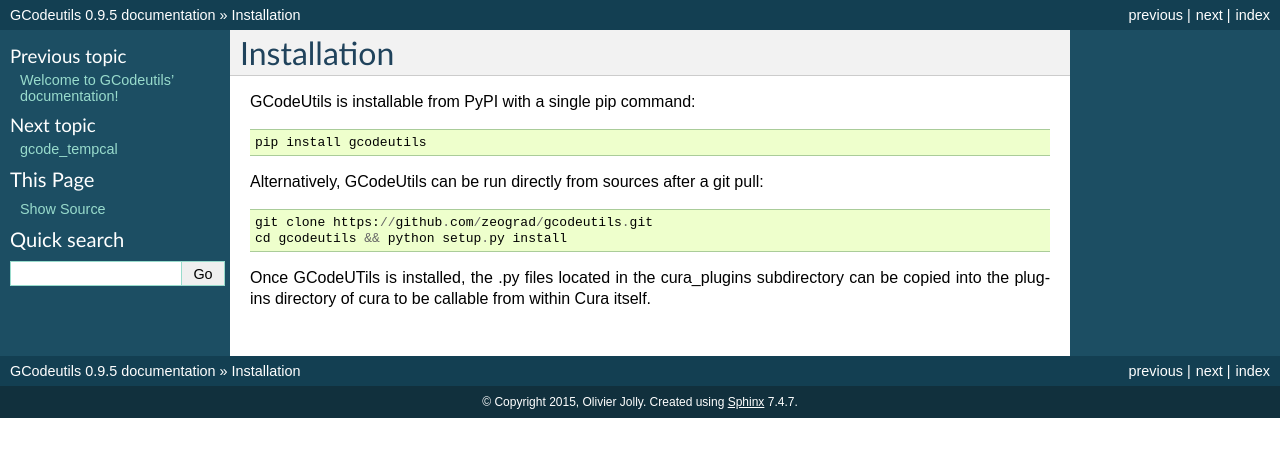
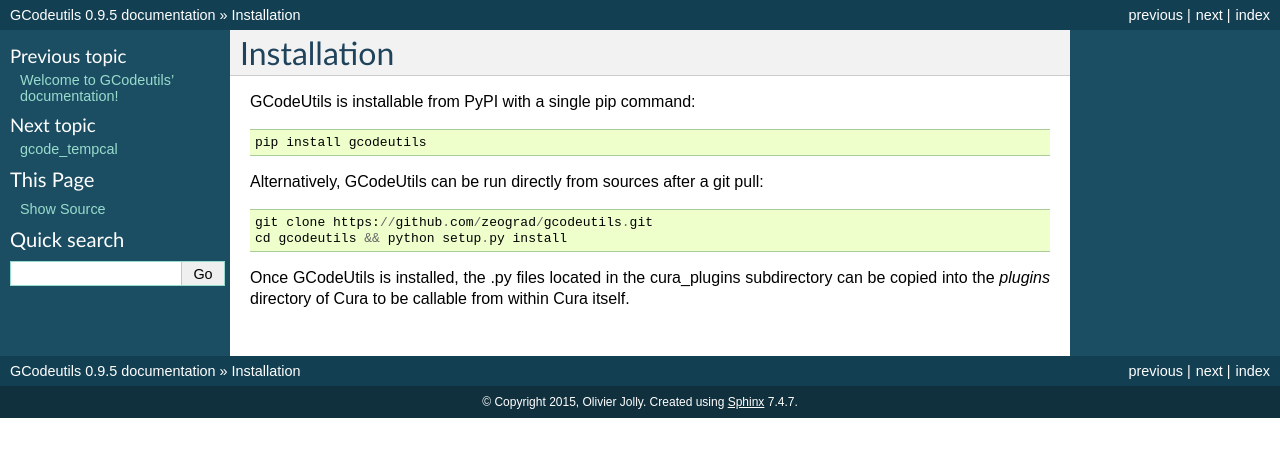
Before and after one commit to zeograd/gcodeutils, a Sphinx documentation site: the page built from docs/installation.rst, in a window 1280 px wide. Shown: the top 457 px of the page. Built offline with Sphinx 7.4.7, drawn with Linux system fonts in a browser that asks for light colours.

```diff
--- a/README.rst
+++ b/README.rst
@@ -19,8 +19,8 @@ Alternatively, GCodeUtils can be run directly from sources after a git pull::
     git clone https://github.com/zeograd/gcodeutils.git
     cd gcodeutils && python setup.py install
 
-Once GCodeUTils is installed, the .py files located in the cura_plugins
-subdirectory can be copied into the plugins directory of cura to be callable
+Once GCodeUtils is installed, the .py files located in the cura_plugins
+subdirectory can be copied into the *plugins* directory of Cura to be callable
 from within Cura itself.
 
 Documentation
--- a/docs/installation.rst
+++ b/docs/installation.rst
@@ -10,6 +10,6 @@ Alternatively, GCodeUtils can be run directly from sources after a git pull::
     git clone https://github.com/zeograd/gcodeutils.git
     cd gcodeutils && python setup.py install
 
-Once GCodeUTils is installed, the .py files located in the cura_plugins
-subdirectory can be copied into the plugins directory of cura to be callable
+Once GCodeUtils is installed, the .py files located in the cura_plugins
+subdirectory can be copied into the *plugins* directory of Cura to be callable
 from within Cura itself.
```
